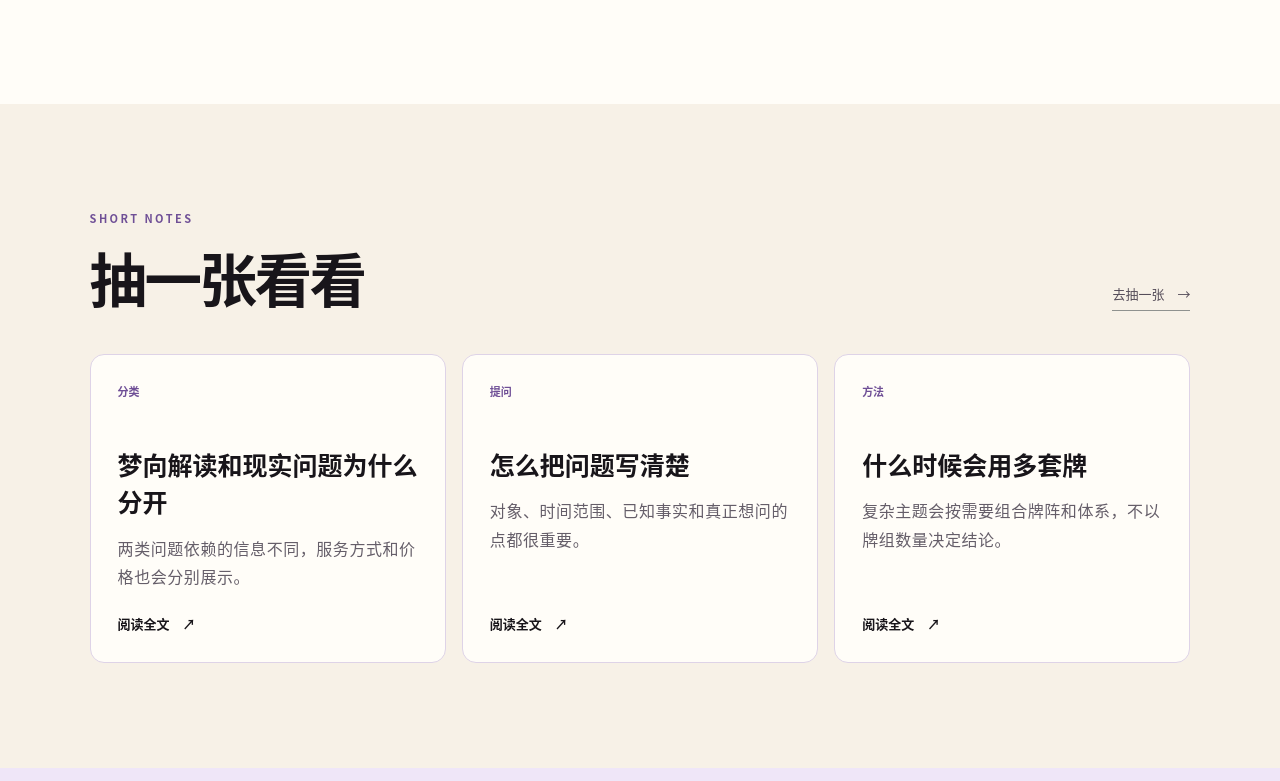
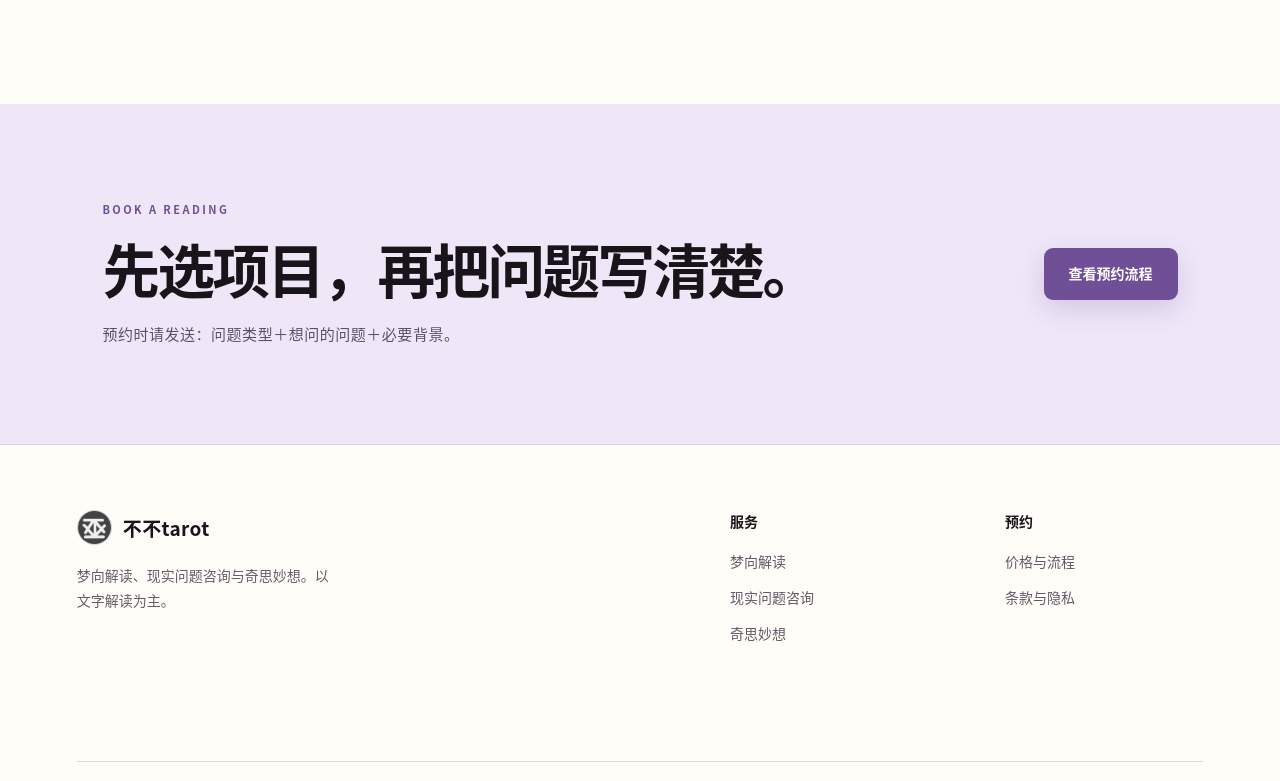
Before and after one commit to peibu245/bubu-tarot-site, a Next.js app: page / in a window 1280 px wide. Shown: the part 2699-3480 px from the top of the page. Built offline with nearby package versions, Linux system fonts and the light colour scheme.

Commit message:
Remove draw-a-card section from homepage

```diff
--- a/app/page.tsx
+++ b/app/page.tsx
@@ -46,7 +46,7 @@ export default async function Home() {
     ["02", "homeMethod2Title", "homeMethod2Text"],
     ["03", "homeMethod3Title", "homeMethod3Text"],
   ];
-  const notes = [1, 2, 3].map((number) => ({ tag: t(`homeNote${number}Tag`), title: t(`homeNote${number}Title`), copy: t(`homeNote${number}Text`), href: "/notes" }));
+
 
   return (
     <main className="public-page">
@@ -124,19 +124,6 @@ export default async function Home() {
         </section>
       )}
 
-      <section className="home-section notes-preview">
-        <div className="clean-heading compact-heading">
-          <div><p className="micro-label">{t("homeNotesEyebrow")}</p><h2>{t("homeNotesTitle")}</h2></div>
-          <Link href="/notes">{t("homeNotesLink")}</Link>
-        </div>
-        <div className="note-card-grid">
-          {notes.map((note) => (
-            <Link className="note-card" href={note.href} key={note.title}>
-              <span>{note.tag}</span><h3>{note.title}</h3><p className="editable-copy">{note.copy}</p><b>{t("homeNoteLink")}</b>
-            </Link>
-          ))}
-        </div>
-      </section>
 
       <section className="booking-banner">
         <div><p className="micro-label">{t("homeBookingEyebrow")}</p><h2>{t("homeBookingTitle")}</h2><p className="editable-copy">{content.contactNote}</p></div>
```
